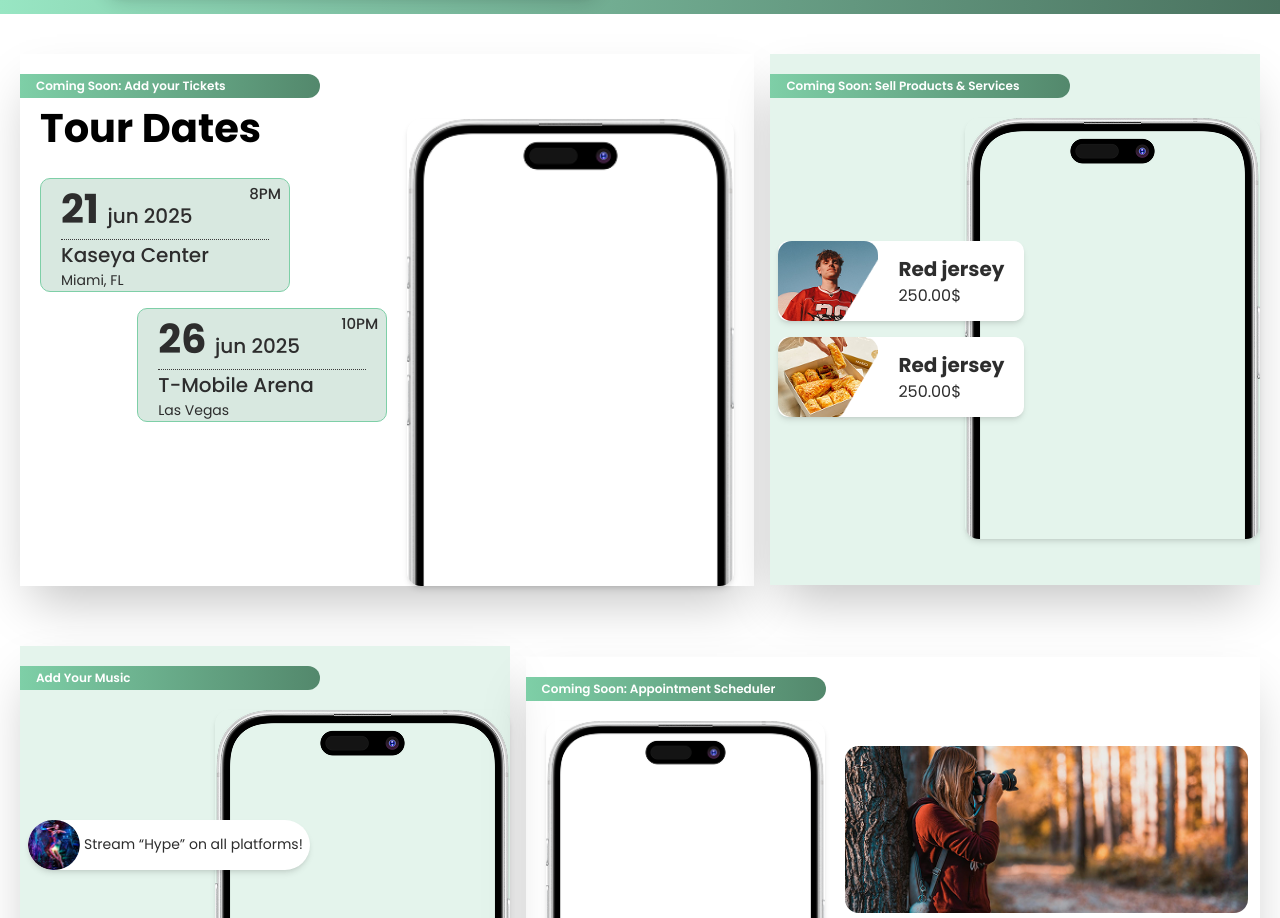
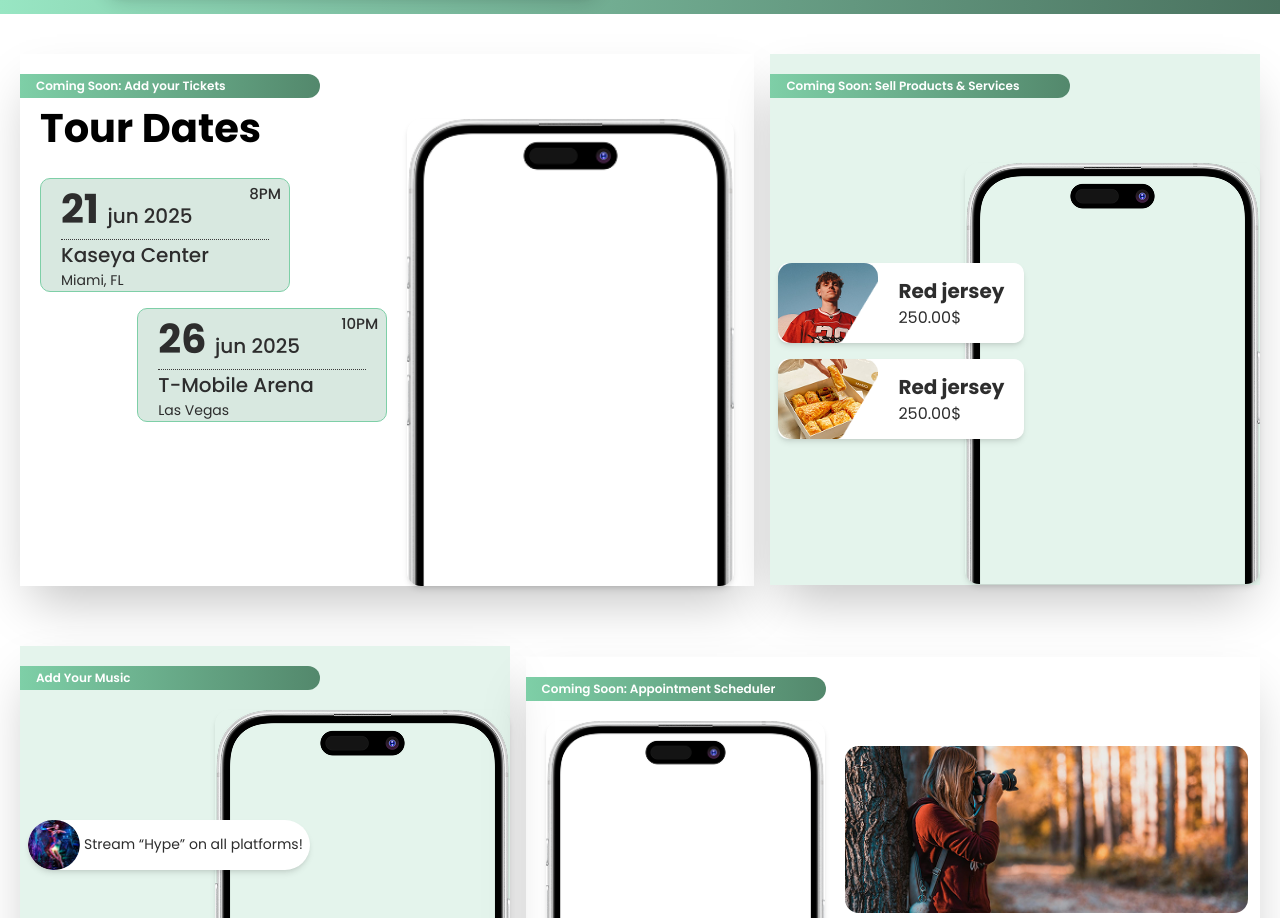
Before and after one commit to FMunir321/biogram, a React (Vite) app: page / in a window 1280 px wide. Shown: the part 3414-4332 px from the top of the page. Built offline with nearby package versions, Linux system fonts and the light colour scheme; a web font is replaced by a local one.

Commit message:
fix height issue

```diff
--- a/src/pages/ArtistShowcase.tsx
+++ b/src/pages/ArtistShowcase.tsx
@@ -350,7 +350,7 @@ const ArtistShowcase = () => (
           </div>
 
           {/* Image Column */}
-          <div className="z-0">
+          <div className="z-0 xl:mt-[45px] 2xl:mt-[155px]">
             <img
               src={Mobilefram}
               alt="Artist"
```
